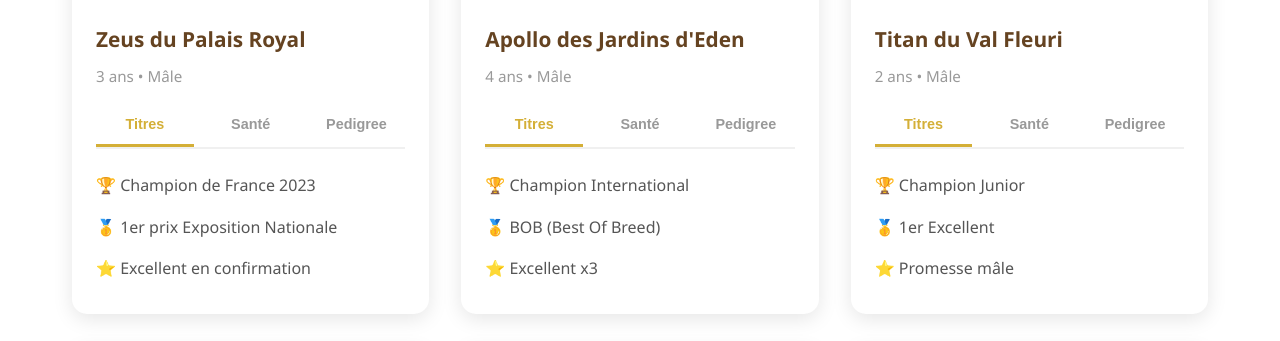
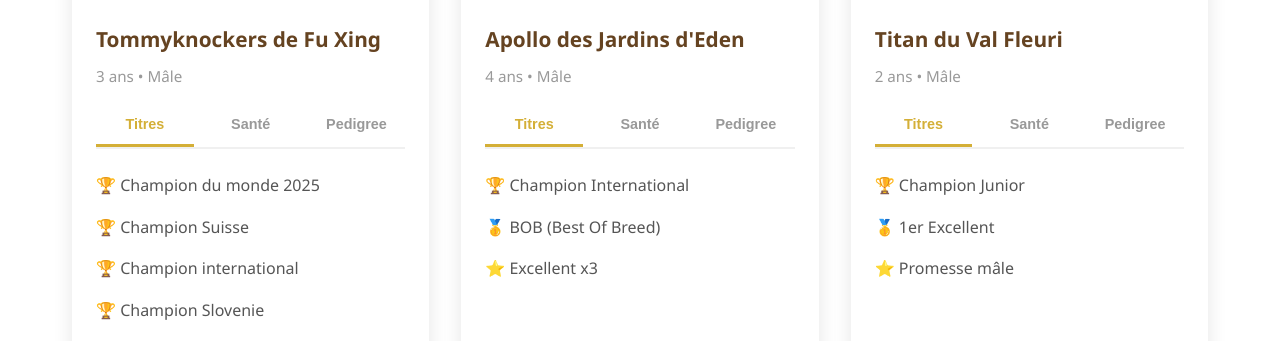
Before and after one commit to Mingshu38/fu_xing, a PHP site: page /males.php in a window 1280 px wide. Shown: the part 873-1214 px from the top of the page. Run offline with PHP 8.4, Linux system fonts and the light colour scheme.

Commit message:
tree structure with PHP

```diff
--- a/header.php
+++ b/header.php
@@ -20,8 +20,8 @@
             <nav>
                 <ul>
                     <li><a href="#news">News</a></li>
-                    <li><a href="./a_propos.html">Qui sommes nous ?</a></li>
-                    <li><a href="./males.php">Nos mâles</a></li>
+                    <li><a href="about.php">Qui sommes nous ?</a></li>
+                    <li><a href="males.php">Nos mâles</a></li>
                     <li><a href="#femelles">Nos femelles</a></li>
                     <li><a href="#chiots">Chiots disponibles</a></li>
                     <li><a href="#contact">Nous contacter</a></li>
@@ -39,8 +39,8 @@
     <div class="mobile-nav" id="mobileNav">
         <ul>
             <li><a href="#news" onclick="toggleMenu()">News</a></li>
-            <li><a href="./a_propos.html" onclick="toggleMenu()">Qui sommes nous ?</a></li>
-            <li><a href="#males" onclick="toggleMenu()">Nos mâles</a></li>
+            <li><a href="about.php" onclick="toggleMenu()">Qui sommes nous ?</a></li>
+            <li><a href="males.php" onclick="toggleMenu()">Nos mâles</a></li>
             <li><a href="#femelles" onclick="toggleMenu()">Nos femelles</a></li>
             <li><a href="#chiots" onclick="toggleMenu()">Chiots disponibles</a></li>
             <li><a href="#contact" onclick="toggleMenu()">Nous contacter</a></li>
--- a/males.php
+++ b/males.php
@@ -17,10 +17,10 @@ include 'header.php';
             <div class="dog-card">
                 <div class="dog-image">
                     <img src="images/male1.jpg" alt="Nom du chien 1">
-                    <div class="dog-name-badge">Zeus</div>
+                    <div class="dog-name-badge">Bradley</div>
                 </div>
                 <div class="dog-info">
-                    <h3>Zeus du Palais Royal</h3>
+                    <h3>Tommyknockers de Fu Xing </h3>
                     <p class="dog-age">3 ans • Mâle</p>
 
                     <div class="tabs">
@@ -31,9 +31,13 @@ include 'header.php';
 
                     <div id="titres1" class="tab-content active">
                         <ul>
-                            <li>🏆 Champion de France 2023</li>
-                            <li>🥇 1er prix Exposition Nationale</li>
-                            <li>⭐ Excellent en confirmation</li>
+                            <li>🏆 Champion du monde 2025</li>
+                            <li>🏆 Champion Suisse </li>
+                            <li>🏆 Champion international</li>
+                            <li>🏆 Champion Slovenie</li>
+                            <li>🏆 Champion Autriche</li>
+                            <li>🏆 Champion Bosnie</li>
+                            <li>🏆 Champion du club CCTF</li>
                         </ul>
                     </div>
 
```
Also changed, not shown: about.php (renamed from a_propos.html, +7 -63 lines).
